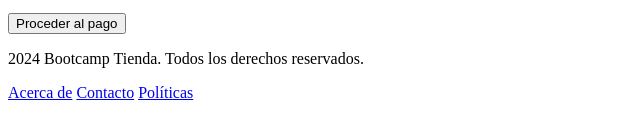
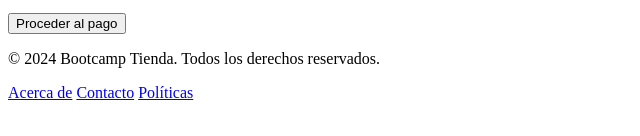
Before and after one commit to KevinMercado1/Final-Project, a plain HTML site: page carrito.html in a window 1280 px wide. Shown: the part 212-348 px from the top of the page, 0-640 px from the left. Drawn offline with Linux system fonts and the light colour scheme.

Commit message:
Update carrito.html

```diff
--- a/carrito.html
+++ b/carrito.html
@@ -45,7 +45,7 @@
 
     <!-- Pie de página -->
     <footer class="footer">
-      <p>2024 Bootcamp Tienda. Todos los derechos reservados.</p>
+      <p>&copy 2024 Bootcamp Tienda. Todos los derechos reservados.</p>
       <div class="footer-links">
         <a href="acerca.html">Acerca de</a>
         <a href="contacto.html">Contacto</a>
```
